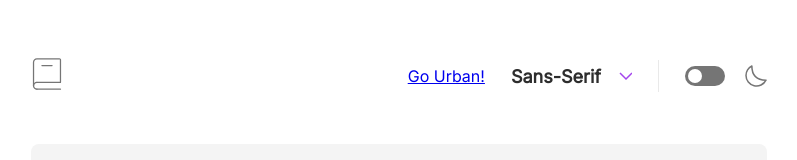
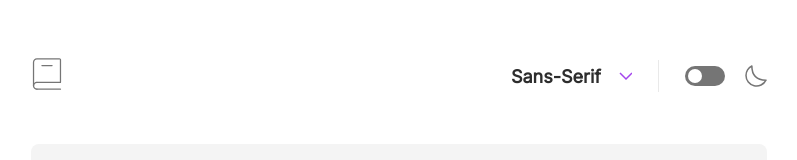
Before and after one commit to Dastan64/dictionary, a Vue app: page /#/ in a window 1280 px wide. Shown: the top 160 px of the page, without its empty margins (241-1038 px from the left). Built offline with nearby package versions, Linux system fonts and the light colour scheme.

Commit message:
fix: fixed router issue and removed extra link from header

```diff
--- a/src/components/Header/Header.vue
+++ b/src/components/Header/Header.vue
@@ -24,9 +24,6 @@ const { isDarkTheme } = storeToRefs(store);
         </figure>
       </router-link>
       <div class="header__right">
-        <nav class="header__nav">
-          <router-link to="/urban">Go Urban!</router-link>
-        </nav>
         <div class="header__settings">
           <FontSwitcher :isDarkTheme="isDarkTheme" />
           <span class="split-line"></span>
--- a/src/router/router.ts
+++ b/src/router/router.ts
@@ -1,5 +1,5 @@
 import NotFoundThumb from '@/components/NotFoundThumb/NotFoundThumb.vue';
-import { createRouter, createWebHistory } from 'vue-router';
+import { createRouter, createWebHashHistory } from 'vue-router';
 import Home from '@/views/Home/Home.vue';
 import Search from '@/views/Search/Search.vue';
 
@@ -19,7 +19,7 @@ const routes = [
 ];
 
 const router = createRouter({
-  history: createWebHistory(),
+  history: createWebHashHistory(),
   routes,
 });
 
```
